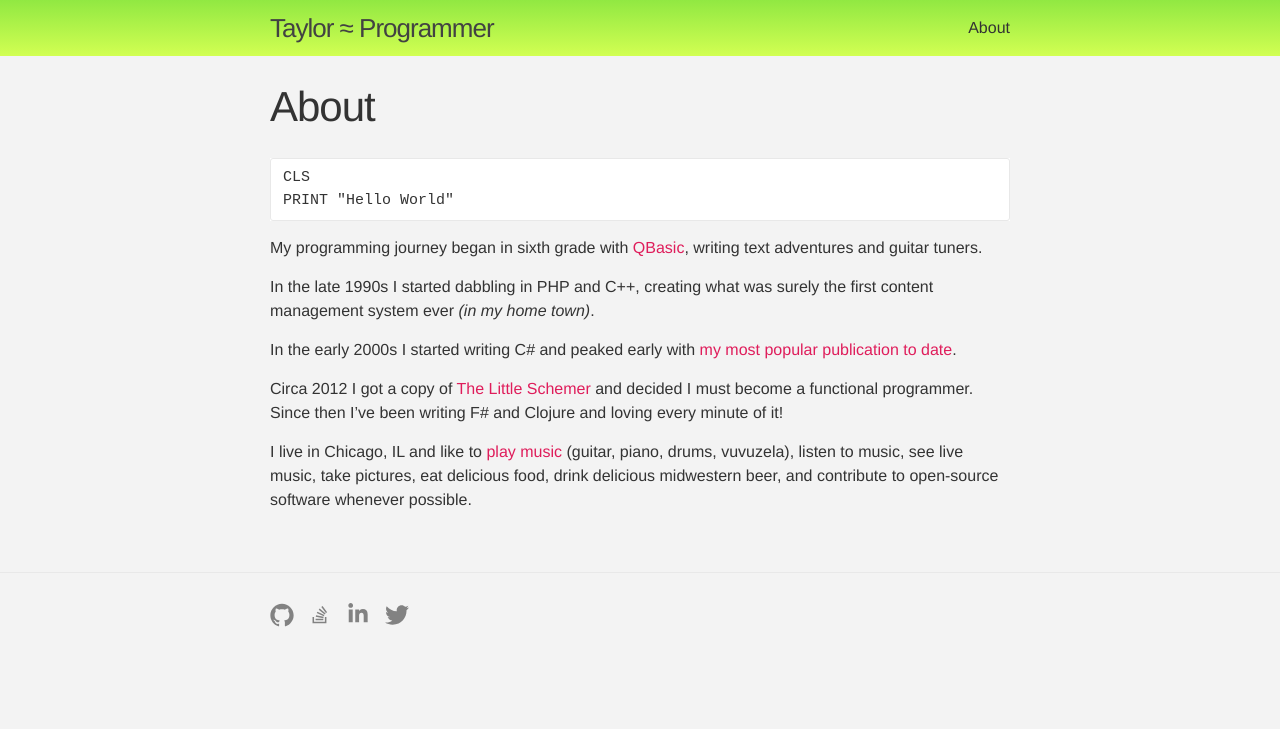
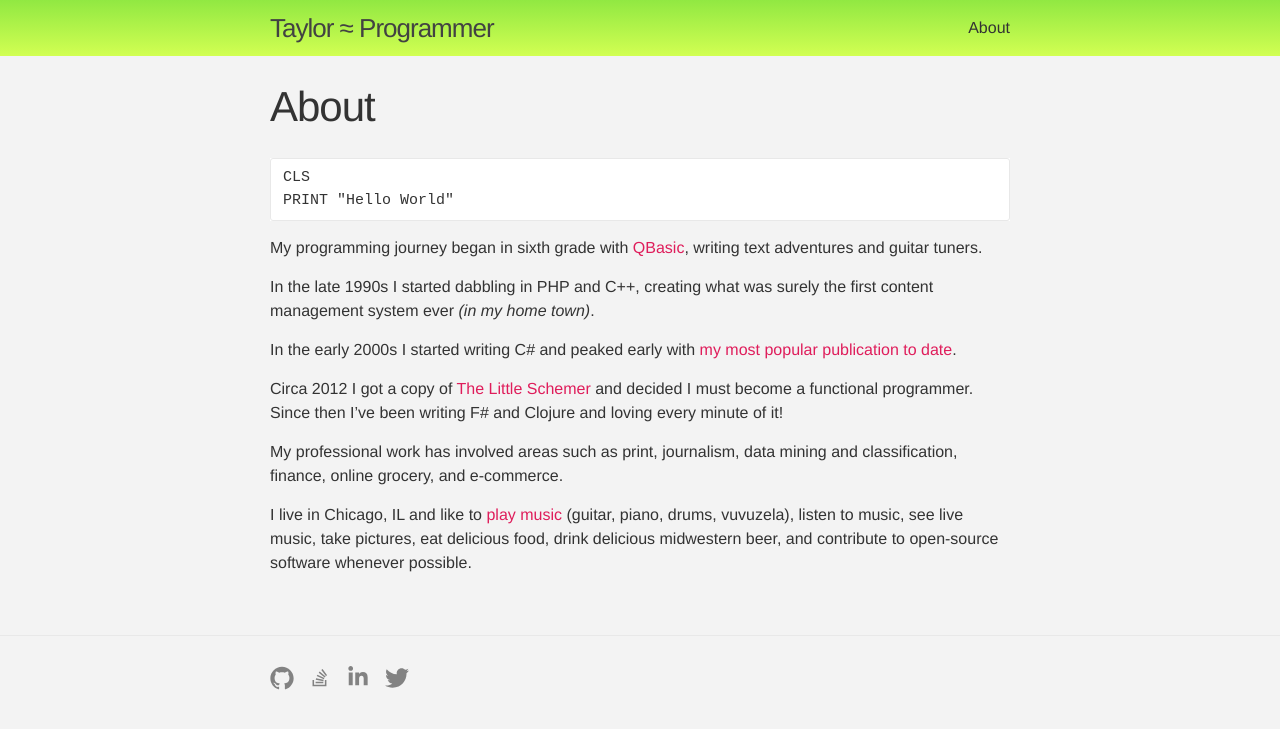
Before and after one commit to taylorwood/taylorwood.github.io, a Jekyll site: the page built from about.md, in a window 1280 px wide. Shown: the top 729 px of the page. Built offline with Jekyll 4.4.1, drawn with Linux system fonts in a browser that asks for light colours.

Commit message:
How I get paid

```diff
--- a/about.md
+++ b/about.md
@@ -17,4 +17,6 @@ In the early 2000s I started writing C# and peaked early with [my most popular p
 
 Circa 2012 I got a copy of [The Little Schemer](https://mitpress.mit.edu/books/little-schemer) and decided I must become a functional programmer. Since then I've been writing F# and Clojure and loving every minute of it!
 
+My professional work has involved areas such as print, journalism, data mining and classification, finance, online grocery, and e-commerce.
+
 I live in Chicago, IL and like to [play music](http://www.daytrotter.com/seafarer/daytrotter-studio-january-18-2011.html) (guitar, piano, drums, vuvuzela), listen to music, see live music, take pictures, eat delicious food, drink delicious midwestern beer, and contribute to open-source software whenever possible.
```
